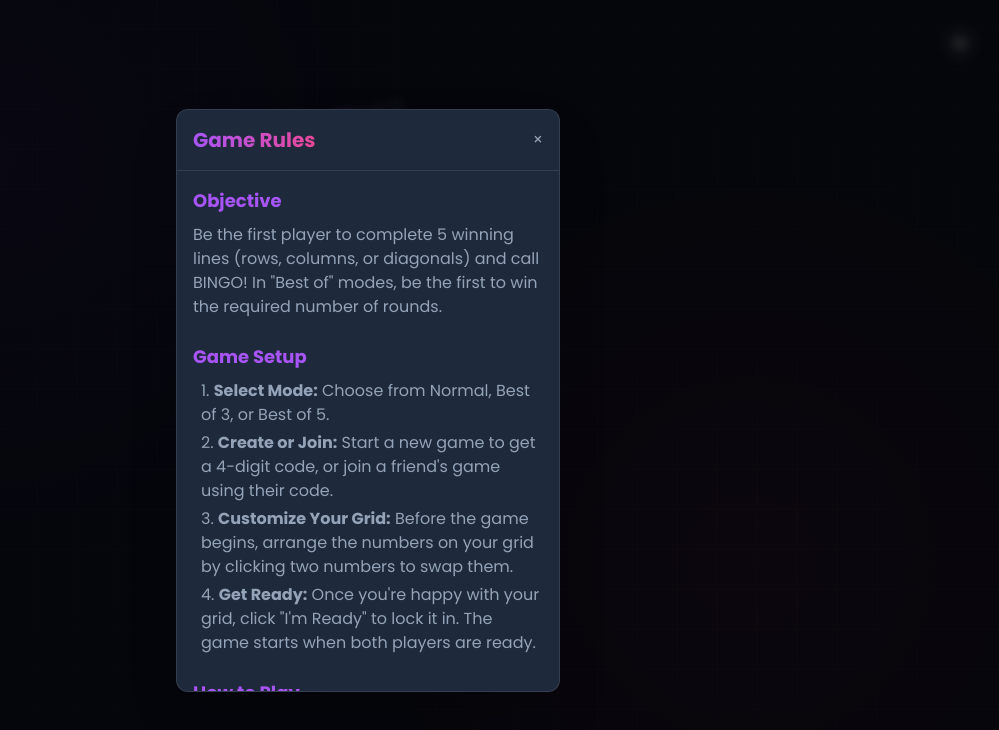
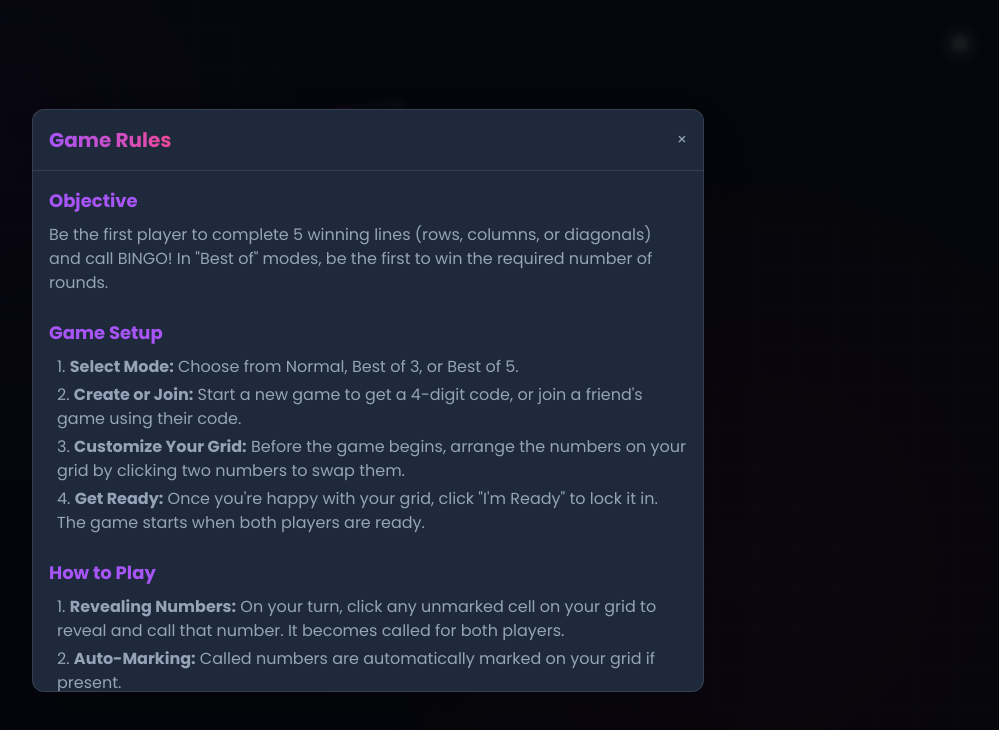
Before and after one commit to mahender-reddy85/bingo25, a React (Vite) app: page / in a window 1280 px wide. Both pictures are taken after a click on the button "Rules". Shown: the top 730 px of the page, without its empty margins (272-1271 px from the left). Built offline with nearby package versions, Linux system fonts and the light colour scheme.

Commit message:
style: increase width of RulesModal on desktop screen sizes

```diff
--- a/components/Modals.tsx
+++ b/components/Modals.tsx
@@ -7,11 +7,12 @@ interface ModalProps {
   onClose: () => void;
   title: string;
   children: React.ReactNode;
+  size?: 'sm' | 'md' | 'lg';
 }
 
 const modalRoot = document.getElementById('modal-root');
 
-const Modal: React.FC<ModalProps> = ({ isOpen, onClose, title, children }) => {
+const Modal: React.FC<ModalProps> = ({ isOpen, onClose, title, children, size = 'sm' }) => {
   useEffect(() => {
     if (isOpen) {
       document.body.classList.add('modal-open');
@@ -29,9 +30,15 @@ const Modal: React.FC<ModalProps> = ({ isOpen, onClose, title, children }) => {
       onClose();
   }
 
+  const sizeClasses = size === 'lg'
+    ? 'max-w-sm md:max-w-2xl'
+    : size === 'md'
+      ? 'max-w-sm md:max-w-md'
+      : 'max-w-sm';
+
   const modalContent = (
     <div className="fixed inset-0 bg-black bg-opacity-75 flex items-center justify-center z-50 p-4" onClick={onClose ? handleClose : undefined}>
-      <div className="bg-[var(--bg-panel-solid)] rounded-xl shadow-2xl w-full max-w-sm text-white border border-[var(--border-color)] transform transition-all duration-300 scale-95 opacity-0 animate-fade-in-up max-h-[85vh] overflow-auto" onClick={e => e.stopPropagation()}>
+      <div className={`bg-[var(--bg-panel-solid)] rounded-xl shadow-2xl w-full ${sizeClasses} text-white border border-[var(--border-color)] transform transition-all duration-300 scale-95 opacity-0 animate-fade-in-up max-h-[85vh] overflow-auto`} onClick={e => e.stopPropagation()}>
         <div className="flex justify-between items-center p-4 border-b border-[var(--border-color)]">
           <h2 className="text-xl font-bold text-transparent bg-clip-text bg-gradient-to-r from-[var(--brand-from)] to-[var(--brand-to)]">{title}</h2>
           {onClose && <button onClick={handleClose} className="text-slate-400 hover:text-white">&times;</button>}
@@ -60,7 +67,7 @@ interface RulesModalProps {
     onClose: () => void;
 }
 export const RulesModal: React.FC<RulesModalProps> = ({ isOpen, onClose }) => (
-  <Modal isOpen={isOpen} onClose={onClose} title="Game Rules">
+  <Modal isOpen={isOpen} onClose={onClose} title="Game Rules" size="lg">
     <div className="space-y-6 text-[var(--text-secondary)]">
       <div>
         <h3 className="font-bold text-lg text-[var(--brand-from)] mb-2">Objective</h3>
```
